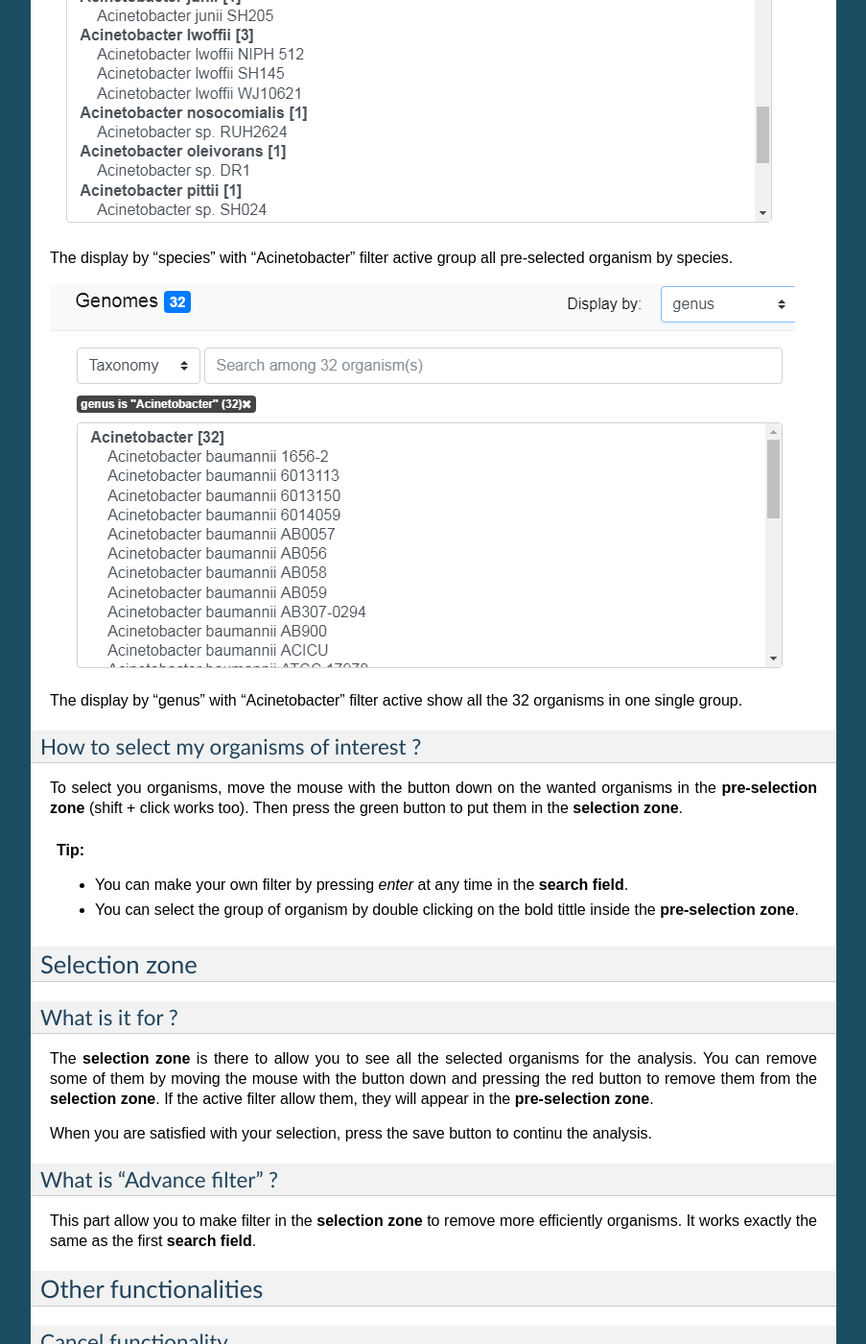
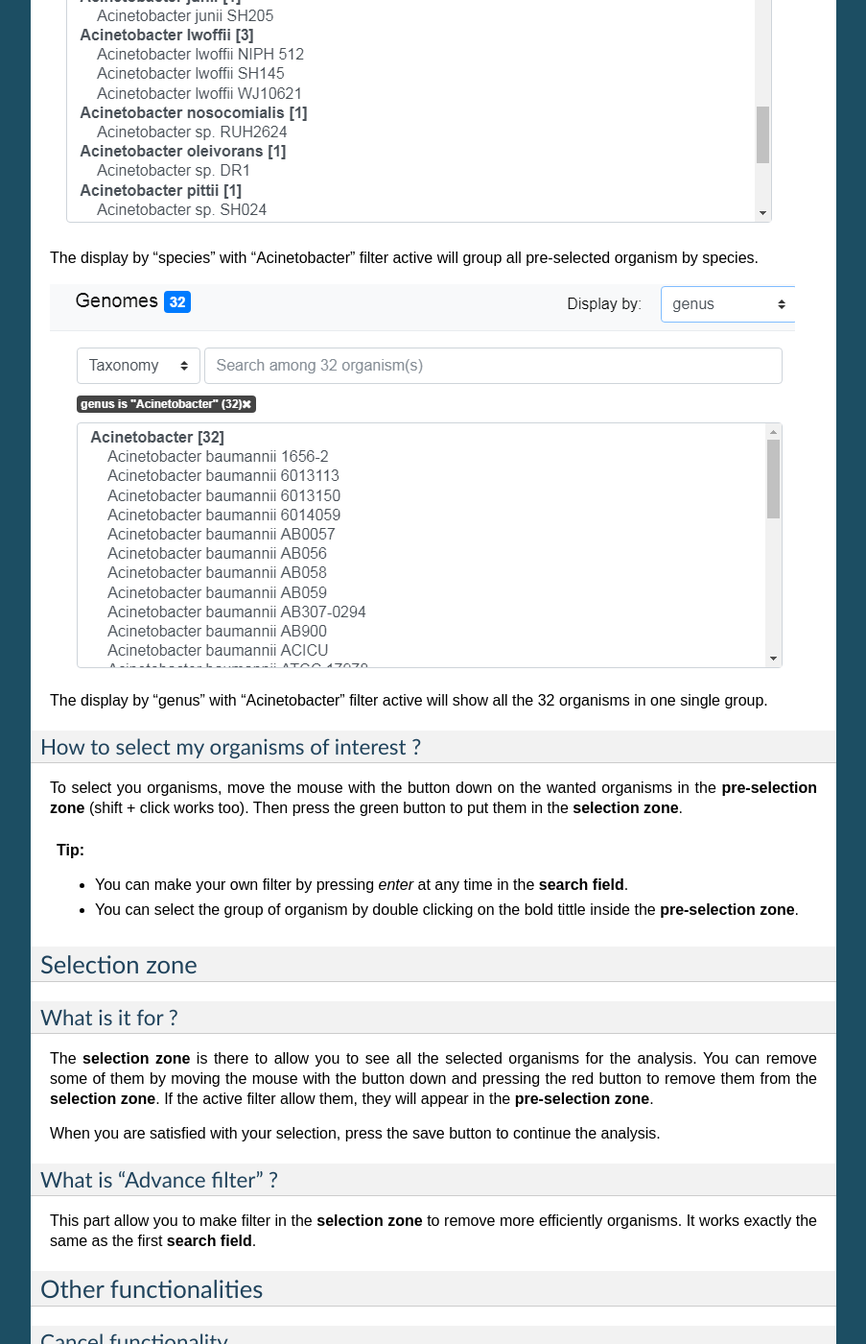
Before and after one commit to labgem/microscope-user-doc, a Sphinx documentation site: the page built from docs/content/overview/organismselection.rst, in a window 1280 px wide and 1400 px high, scrolled down 4939 px. Shown: the whole window at 96% size, without its empty margins (198-1101 px from the left). Built offline with Sphinx 7.4.7, drawn with Linux system fonts in a browser that asks for light colours; some of the changed text lies outside the part shown.

Commit message:
Update organismselection.rst
typo

```diff
--- a/docs/content/overview/organismselection.rst
+++ b/docs/content/overview/organismselection.rst
@@ -88,11 +88,11 @@ You can change the display output of the **pre-selection zone** (and **selection
 
 .. image:: img/selector_display.PNG
 
-The display by "species" with "Acinetobacter" filter active group all pre-selected organism by species.
+The display by "species" with "Acinetobacter" filter active will group all pre-selected organism by species.
 
 .. image:: img/selector_display2.PNG
 
-The display by "genus" with "Acinetobacter" filter active show all the 32 organisms in one single group.
+The display by "genus" with "Acinetobacter" filter active will show all the 32 organisms in one single group.
 
 
 How to select my organisms of interest ?
@@ -115,7 +115,7 @@ What is it for ?
 The **selection zone** is there to allow you to see all the selected organisms for the analysis.
 You can remove some of them by moving the mouse with the button down and pressing the red button to remove them from the **selection zone**. If the active filter allow them, they will appear in the **pre-selection zone**.
 
-When you are satisfied with your selection, press the save button to continu the analysis.
+When you are satisfied with your selection, press the save button to continue the analysis.
 
 What is "Advance filter" ?
 ------------------------------------
```
Also changed, not shown: other parts of docs/content/overview/organismselection.rst (+1 -1 lines).
